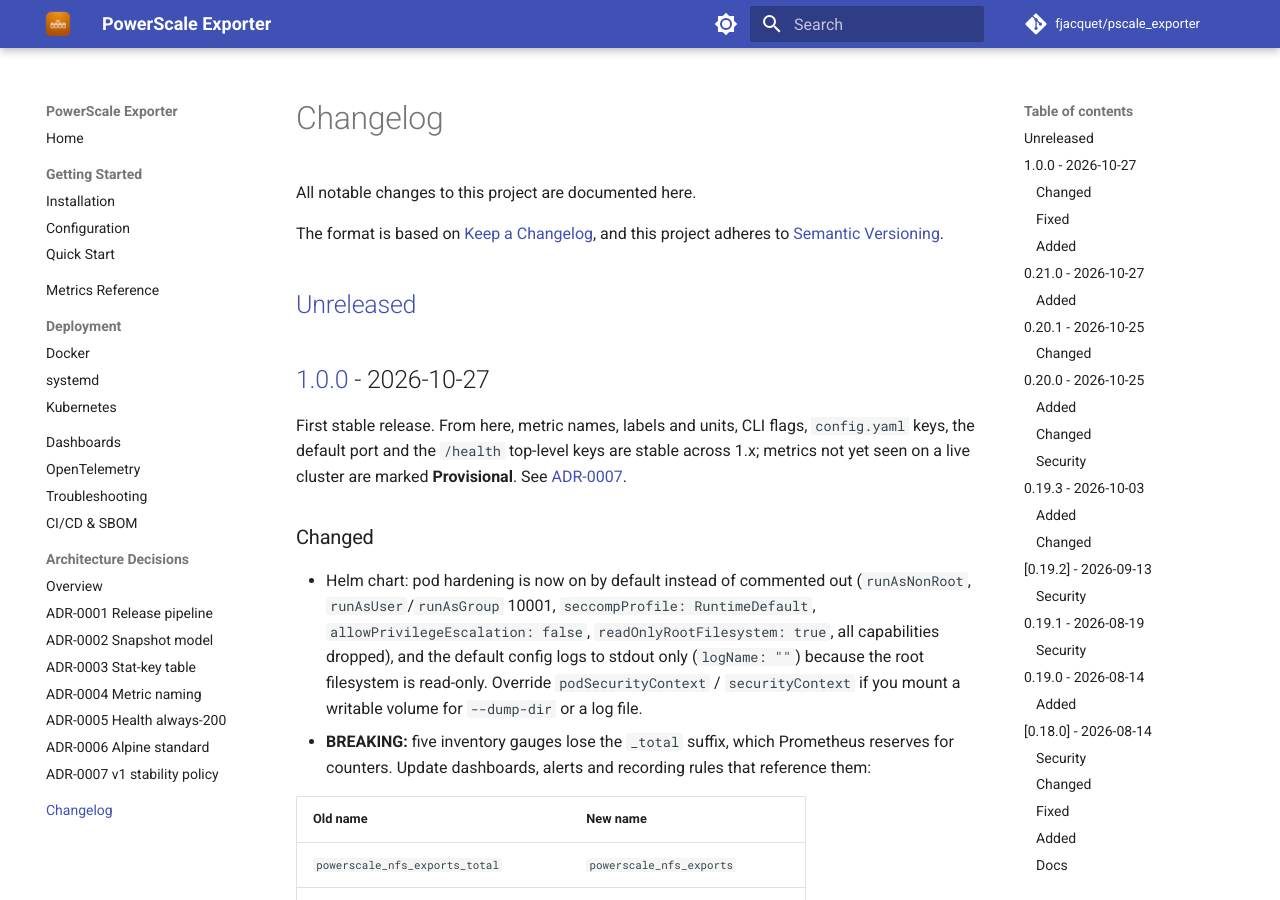
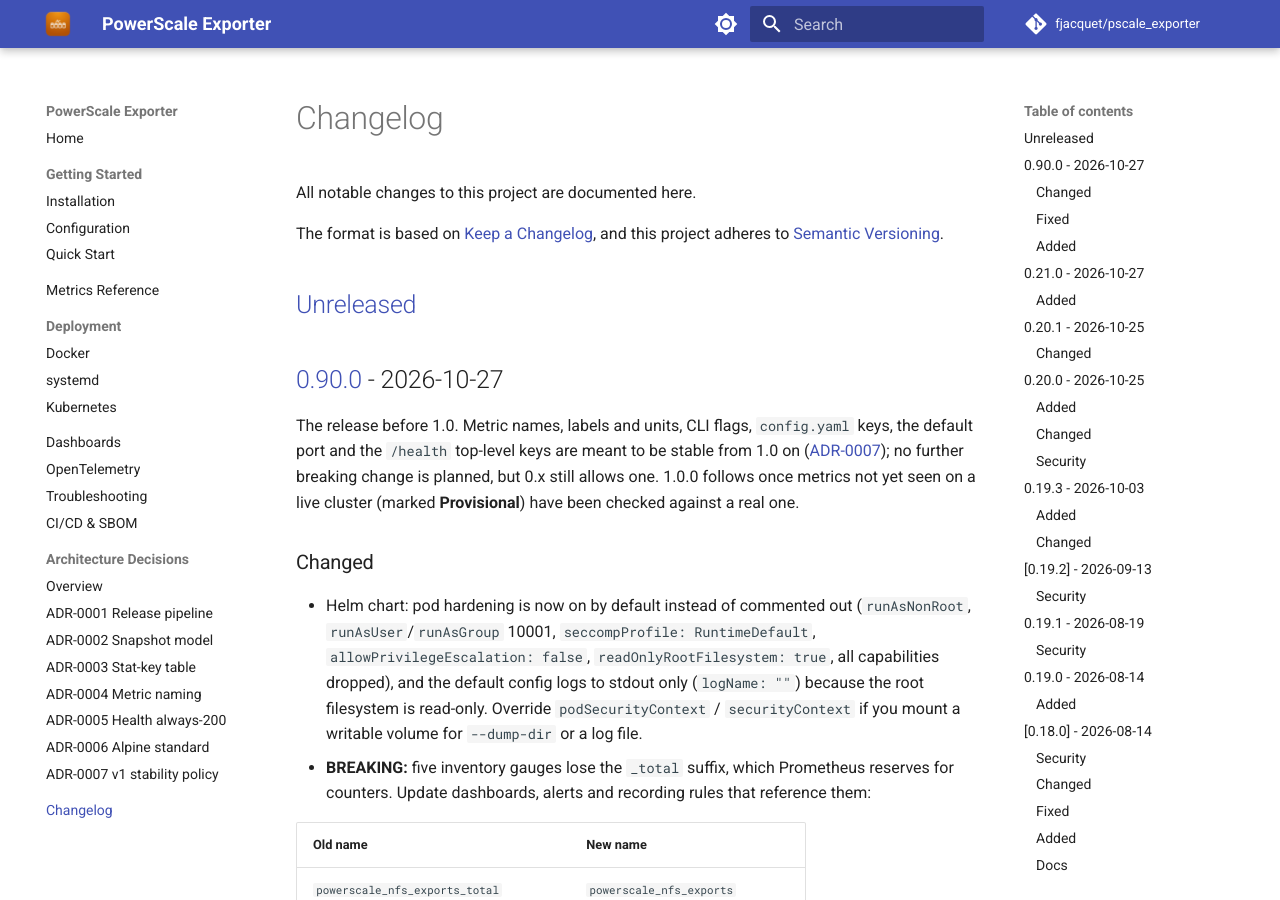
Before and after one commit to fjacquet/pscale_exporter, an MkDocs documentation site: the page built from docs/changelog.md, in a window 1280 px wide and 900 px high. Built offline with MkDocs 1.6.1 and Material for MkDocs 9.7.7, drawn with Linux system fonts in a browser that asks for light colours; comment, search, counter and statistics services are not loaded.

Commit message:
docs(changelog): release 0.90.0, the release before 1.0
Rename the [1.0.0] entry to [0.90.0], fix the compare links and say that the
stability policy applies in full from 1.0.0.

Co-Authored-By: Claude Sonnet 5.5 <noreply@anthropic.com>
Claude-Session: https://claude.ai/code/session_0148C11WwWNL2jn8MEt2CEpH

```diff
--- a/CHANGELOG.md
+++ b/CHANGELOG.md
@@ -7,12 +7,13 @@ and this project adheres to [Semantic Versioning](https://semver.org/spec/v2.0.0
 
 ## [Unreleased]
 
-## [1.0.0] - 2026-10-27
+## [0.90.0] - 2026-10-27
 
-First stable release. From here, metric names, labels and units, CLI flags, `config.yaml`
-keys, the default port and the `/health` top-level keys are stable across 1.x; metrics not
-yet seen on a live cluster are marked **Provisional**. See
-[ADR-0007](docs/adr/0007-v1-stability-policy.md).
+The release before 1.0. Metric names, labels and units, CLI flags, `config.yaml` keys, the
+default port and the `/health` top-level keys are meant to be stable from 1.0 on
+([ADR-0007](docs/adr/0007-v1-stability-policy.md)); no further breaking change is planned,
+but 0.x still allows one. 1.0.0 follows once metrics not yet seen on a live cluster (marked
+**Provisional**) have been checked against a real one.
 
 ### Changed
 
@@ -485,8 +486,8 @@ yet seen on a live cluster are marked **Provisional**. See
 - Baseline prior to the release-pipeline rework. See the
   [GitHub releases](https://github.com/fjacquet/pscale_exporter/releases) for earlier history.
 
-[Unreleased]: https://github.com/fjacquet/pscale_exporter/compare/v1.0.0...HEAD
-[1.0.0]: https://github.com/fjacquet/pscale_exporter/compare/v0.21.0...v1.0.0
+[Unreleased]: https://github.com/fjacquet/pscale_exporter/compare/v0.90.0...HEAD
+[0.90.0]: https://github.com/fjacquet/pscale_exporter/compare/v0.21.0...v0.90.0
 [0.21.0]: https://github.com/fjacquet/pscale_exporter/compare/v0.20.1...v0.21.0
 [0.20.1]: https://github.com/fjacquet/pscale_exporter/compare/v0.20.0...v0.20.1
 [0.20.0]: https://github.com/fjacquet/pscale_exporter/compare/v0.19.3...v0.20.0
```
Also changed, not shown: docs/adr/0007-v1-stability-policy.md (+3 -0 lines).
